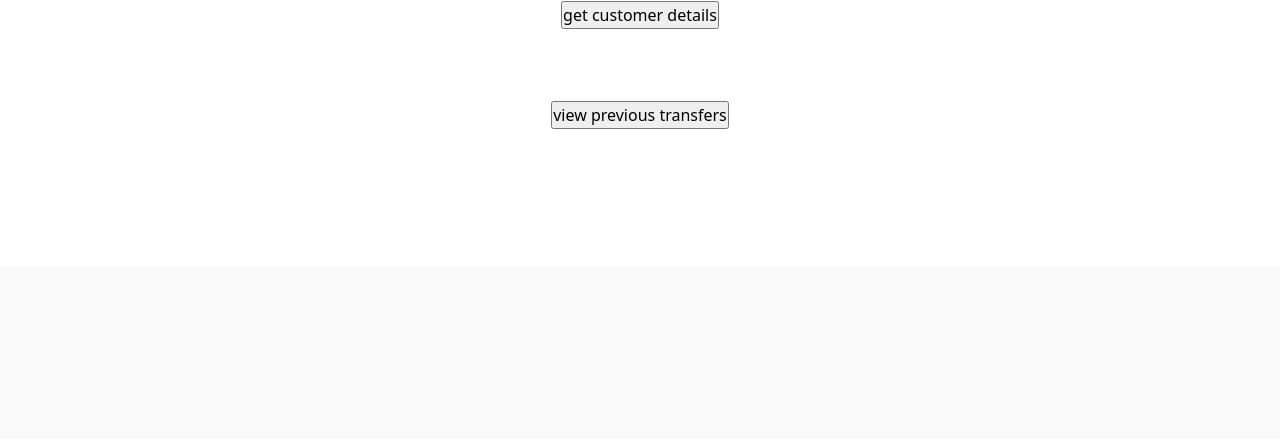
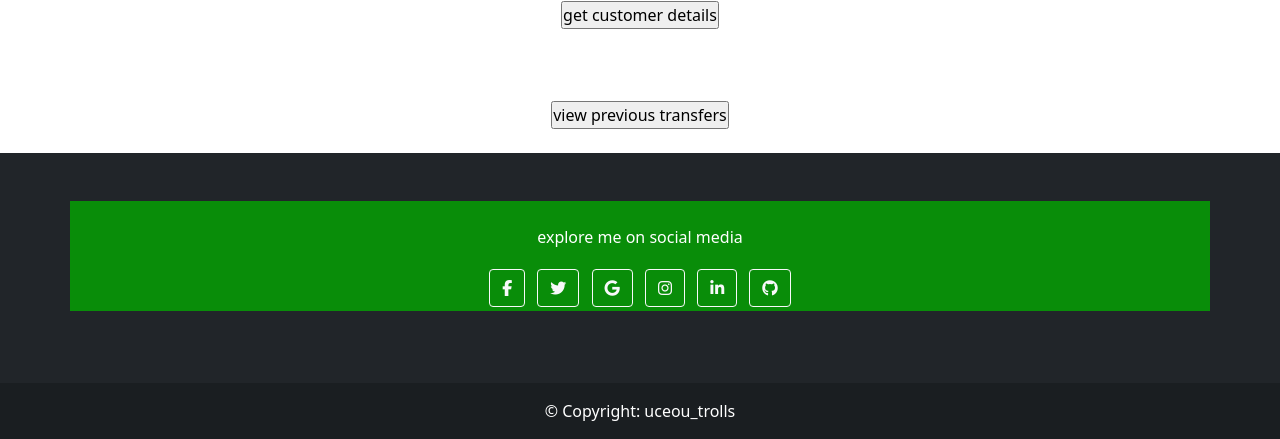
Before and after one commit to eshwar3214/sparxbank, a PHP site: page / in a window 1280 px wide. Shown: the part 534-973 px from the top of the page. Before the commit the page ends 663 px from the top, so only its background shows below. Run offline with PHP 8.4, Linux system fonts and the light colour scheme; some libraries are stand-ins or nearby versions.

Commit message:
added footer

```diff
--- a/index.php
+++ b/index.php
@@ -57,6 +57,54 @@
 
 
       <br>
+    <footer class="bg-dark text-center text-white">
+  <br><br>
+    <!-- Grid container -->
+    <div class="container p-4 pb-0">
+      <p align="center">explore me on social media</p>
+      <!-- Section: Social media -->
+      <section class="mb-4">
+        <!-- Facebook -->
+        <a class="btn btn-outline-light btn-floating m-1" href="https://www.facebook.com/sai.eshwar.3990/" role="button"
+          ><i class="fab fa-facebook-f"></i
+        ></a>
+
+        <!-- Twitter -->
+        <a class="btn btn-outline-light btn-floating m-1" href="https://twitter.com/EshwarKothapal1?s=08" role="button"
+          ><i class="fab fa-twitter"></i
+        ></a>
+
+        <!-- Google -->
+        <a class="btn btn-outline-light btn-floating m-1" href="contact.html" role="button"
+          ><i class="fab fa-google"></i
+        ></a>
+
+        <!-- Instagram -->
+        <a class="btn btn-outline-light btn-floating m-1" href="https://www.instagram.com/uceou_trolls/ " role="button"
+          ><i class="fab fa-instagram"></i
+        ></a>
+
+        <!-- Linkedin -->
+        <a class="btn btn-outline-light btn-floating m-1" href="https://www.linkedin.com/in/sai-eshwar-reddy-306a22197/" role="button"
+          ><i class="fab fa-linkedin-in"></i
+        ></a>
+
+        <!-- Github -->
+        <a class="btn btn-outline-light btn-floating m-1" href="https://github.com/eshwar3214/" role="button"
+          ><i class="fab fa-github"></i
+        ></a>
+      </section>
+      <!-- Section: Social media -->
+    </div>
+    <br><br>
+    <!-- Grid container -->
+
+    <!-- Copyright -->
+    <div class="text-center p-3" style="background-color: rgba(0, 0, 0, 0.2);">
+      © Copyright: uceou_trolls
+    </div>
+    <!-- Copyright -->
+  </footer>
 
 
 
```
